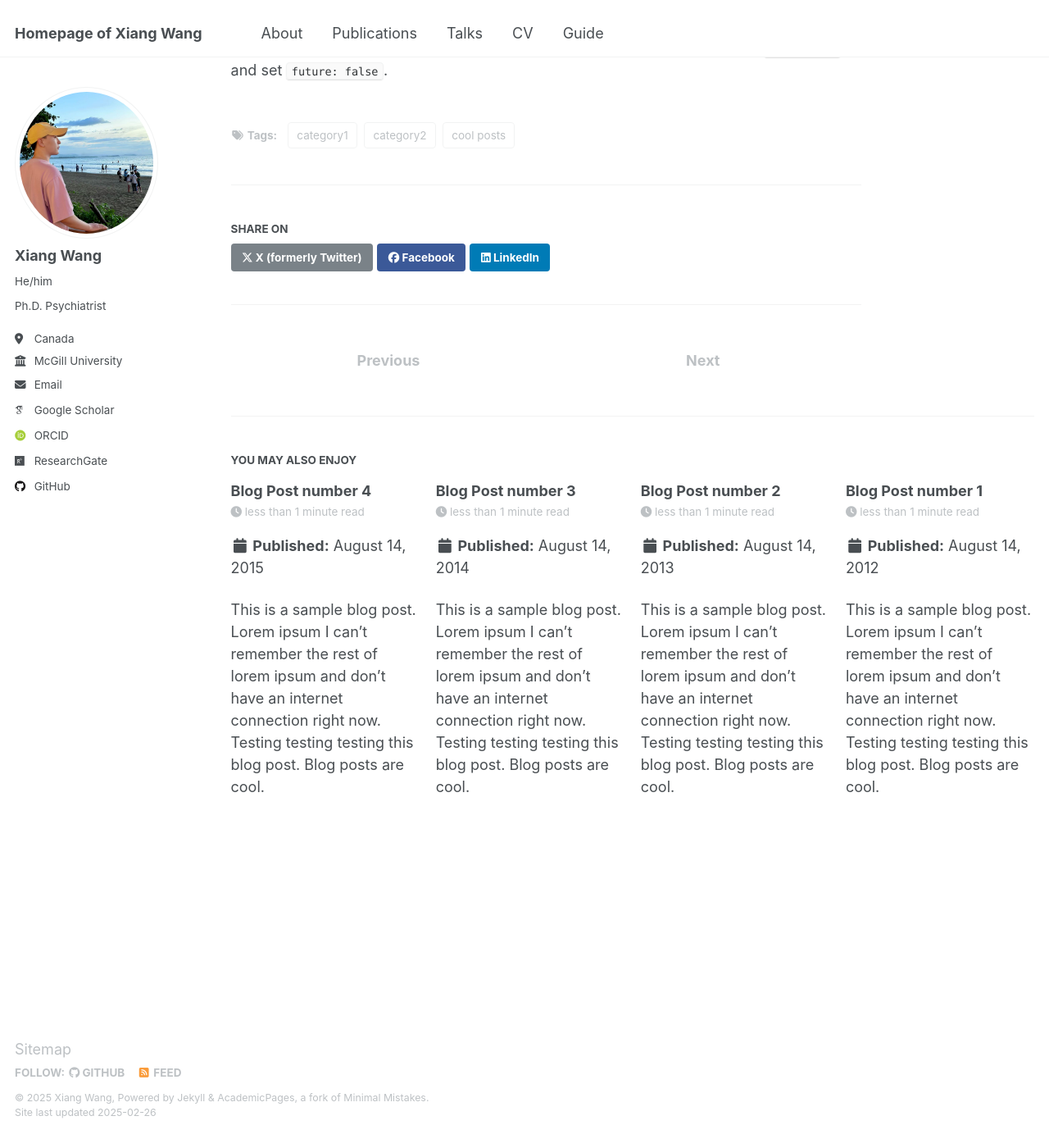
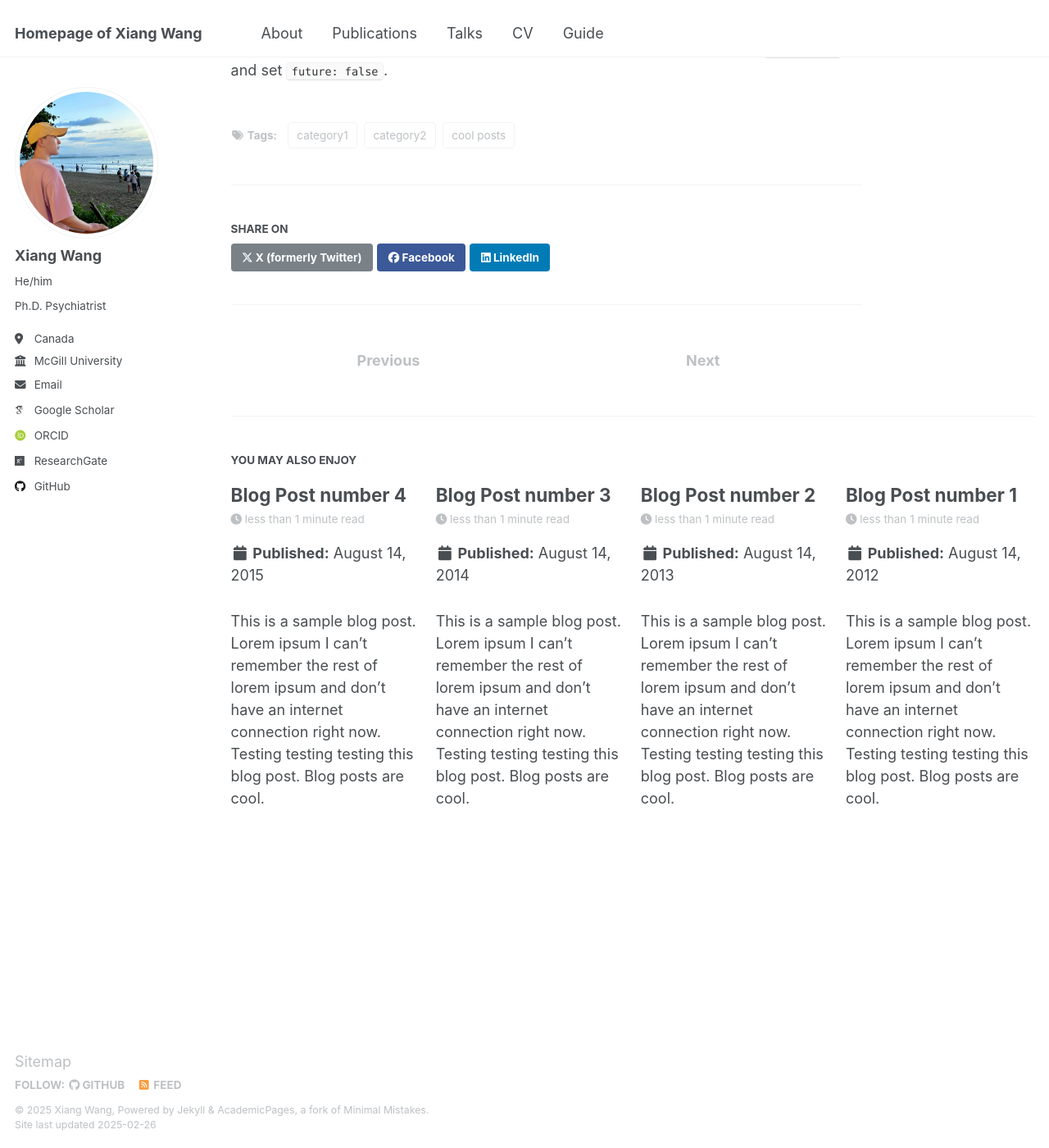
Before and after one commit to Xiang-Wangs/xiang-wangs.github.io, a Jekyll site: the page built from _posts/2199-01-01-future-post.md, in a window 1280 px wide and 1400 px high, scrolled down 185 px. Shown: the whole window at 82% size. Built offline with Jekyll 4.4.1, drawn with Linux system fonts in a browser that asks for light colours; some web fonts are replaced.

Commit message:
Update _archive.scss

```diff
--- a/_sass/layout/_archive.scss
+++ b/_sass/layout/_archive.scss
@@ -30,7 +30,7 @@
 .archive__subtitle {
   margin: 1.414em 0 0;
   padding-bottom: 0.5em;
-  font-size: $type-size-5;
+  font-size: $type-size-4;
   color: var(--global-text-color-light);
   border-bottom: 1px solid var(--global-border-color);
 
@@ -59,7 +59,7 @@
 
 .archive__item-excerpt {
   margin-top: 0;
-  font-size: $type-size-6;
+  font-size: $type-size-4;
 
   & + p {
     text-indent: 0;
@@ -121,7 +121,7 @@
 
   .archive__item-title {
     margin-top: 0.5em;
-    font-size: $type-size-5;
+    font-size: $type-size-4;
   }
 
   .archive__item-excerpt {
@@ -146,7 +146,7 @@
 
     .archive__item-excerpt {
       display: block;
-      font-size: $type-size-6;
+      font-size: $type-size-4;
     }
   }
 }
```
